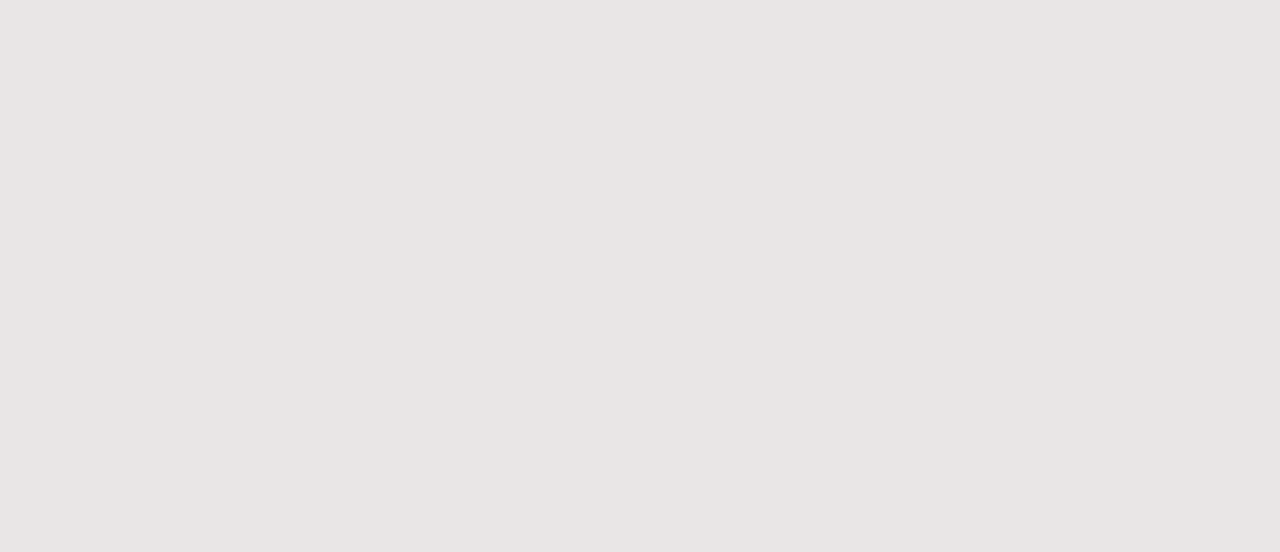
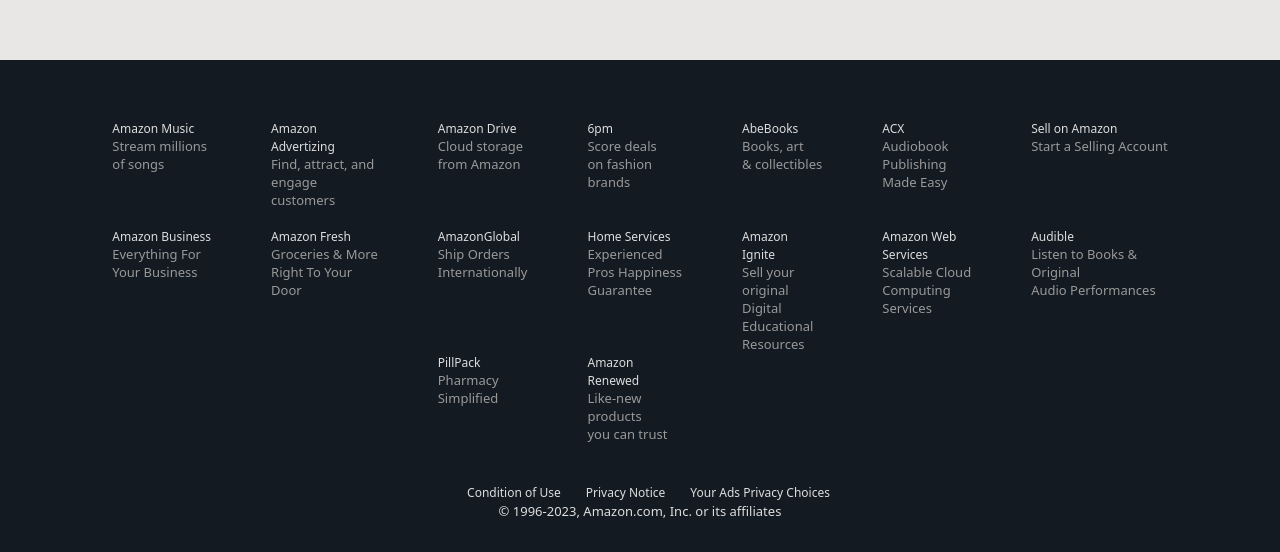
Before and after one commit to abby-7/Amazon-demo, a React (Create React App) app: page / in a window 1280 px wide. Shown: the part 1580-2132 px from the top of the page. Before the commit the page ends 1640 px from the top, so only its background shows below. Built offline with nearby package versions, Linux system fonts and the light colour scheme.

Commit message:
1.26 footer added, header improved

```diff
--- /dev/null
+++ b/src/components/Footer/FooterNav/footerNav.css
@@ -0,0 +1,22 @@
+.footer-nav {
+  display: flex;
+  justify-content: center;
+}
+
+.footer-content {
+  padding: 30px 0;
+  margin: 30px 0 0;
+  color: #ddd;
+  display: table-cell;
+}
+
+.footer-item-box {
+  padding: 0 2.5em;
+  text-align: left;
+  vertical-align: top;
+}
+
+.footer-item {
+  text-align: left;
+  line-height: 115%;
+}
--- /dev/null
+++ b/src/components/Footer/FooterNav/footerNav.jsx
@@ -0,0 +1,239 @@
+import "./footerNav.css";
+
+export default function FooterNav() {
+  return (
+    <div className="footer-nav">
+      <table className="footer-content">
+        {/* 链接使用自带链接，估计网页还做的没那么快 */}
+        <tbody>
+          <tr>
+            <td className="footer-item-box">
+              <a
+                href="https://music.amazon.com?ref=dm_aff_amz_com"
+                className="footer-item"
+              >
+                Amazon Music
+                <br />
+                <span style={{ color: "#999" }}>
+                  Stream millions
+                  <br />
+                  of songs
+                </span>
+              </a>
+            </td>
+            <td className="footer-item-box">
+              <a
+                href="https://advertising.amazon.com/?ref=footer_advtsing_amzn_com"
+                className="footer-item"
+              >
+                Amazon <br />
+                Advertizing
+                <br />
+                <span style={{ color: "#999" }}>
+                  Find, attract, and
+                  <br />
+                  engage <br />
+                  customers
+                </span>
+              </a>
+            </td>
+            <td className="footer-item-box">
+              <a
+                href="https://www.amazon.com/gp/browse.html?node=15547130011&ref_=_us_footer_drive"
+                className="footer-item"
+              >
+                Amazon Drive
+                <br />
+                <span style={{ color: "#999" }}>
+                  Cloud storage
+                  <br />
+                  from Amazon
+                </span>
+              </a>
+            </td>
+            <td className="footer-item-box">
+              <a href="https://www.6pm.com/" className="footer-item">
+                6pm
+                <br />
+                <span style={{ color: "#999" }}>
+                  Score deals
+                  <br />
+                  on fashion
+                  <br /> brands
+                </span>
+              </a>
+            </td>
+            <td className="footer-item-box">
+              <a href="https://www.abebooks.com/" className="footer-item">
+                AbeBooks
+                <br />
+                <span style={{ color: "#999" }}>
+                  Books, art
+                  <br />& collectibles
+                </span>
+              </a>
+            </td>
+            <td className="footer-item-box">
+              <a href="https://www.acx.com/" className="footer-item">
+                ACX
+                <br />
+                <span style={{ color: "#999" }}>
+                  Audiobook
+                  <br /> Publishing
+                  <br />
+                  Made Easy
+                </span>
+              </a>
+            </td>
+            <td className="footer-item-box">
+              <a
+                href="https://sell.amazon.com/?ld=AZUSSOA-footer-aff&ref_=footer_sell"
+                className="footer-item"
+              >
+                Sell on Amazon
+                <br />
+                <span style={{ color: "#999" }}>Start a Selling Account</span>
+              </a>
+            </td>
+          </tr>
+          <br />
+          <tr>
+            <td className="footer-item-box">
+              <a
+                href="https://www.amazon.com/business?ref_=footer_retail_b2b"
+                className="footer-item"
+              >
+                Amazon Business
+                <br />
+                <span style={{ color: "#999" }}>
+                  Everything For
+                  <br />
+                  Your Business
+                </span>
+              </a>
+            </td>
+            <td className="footer-item-box">
+              <a
+                href="https://www.amazon.com/alm/storefront?almBrandId=QW1hem9uIEZyZXNo&ref_=footer_aff_fresh"
+                className="footer-item"
+              >
+                Amazon Fresh
+                <br />
+                <span style={{ color: "#999" }}>
+                  Groceries & More
+                  <br />
+                  Right To Your <br />
+                  Door
+                </span>
+              </a>
+            </td>
+            <td className="footer-item-box">
+              <a
+                href="https://www.amazon.com/gp/browse.html?node=230659011&ref_=footer_amazonglobal"
+                className="footer-item"
+              >
+                AmazonGlobal
+                <br />
+                <span style={{ color: "#999" }}>
+                  Ship Orders
+                  <br />
+                  Internationally
+                </span>
+              </a>
+            </td>
+            <td className="footer-item-box">
+              <a
+                href="https://www.amazon.com/services?ref_=footer_services"
+                className="footer-item"
+              >
+                Home Services
+                <br />
+                <span style={{ color: "#999" }}>
+                  Experienced
+                  <br /> Pros Happiness
+                  <br /> Guarantee
+                </span>
+              </a>
+            </td>
+            <td className="footer-item-box">
+              <a
+                href="https://ignite.amazon.com/?ref=amazon_footer_ignite"
+                className="footer-item"
+              >
+                Amazon
+                <br /> Ignite
+                <br />
+                <span style={{ color: "#999" }}>
+                  Sell your
+                  <br /> original
+                  <br />
+                  Digital <br />
+                  Educational
+                  <br />
+                  Resources
+                </span>
+              </a>
+            </td>
+            <td className="footer-item-box">
+              <a
+                href="https://aws.amazon.com/what-is-cloud-computing/?sc_channel=EL&sc_campaign=amazonfooter"
+                className="footer-item"
+              >
+                Amazon Web <br />
+                Services
+                <br />
+                <span style={{ color: "#999" }}>
+                  Scalable Cloud
+                  <br />
+                  Computing <br />
+                  Services
+                </span>
+              </a>
+            </td>
+            <td className="footer-item-box">
+              <a href="https://www.audible.com" className="footer-item">
+                Audible
+                <br />
+                <span style={{ color: "#999" }}>
+                  Listen to Books & <br />
+                  Original
+                  <br />
+                  Audio Performances
+                </span>
+              </a>
+            </td>
+          </tr>
+          <tr>
+            <td>&nbsp;</td>
+            <td>&nbsp;</td>
+            <td className="footer-item-box">
+              <a href="https://www.pillpack.com/" className="footer-item">
+                PillPack
+                <br />
+                <span style={{ color: "#999" }}>
+                  Pharmacy <br />
+                  Simplified
+                </span>
+              </a>
+            </td>
+            <td className="footer-item-box">
+              <a
+                href="https://www.amazon.com/gp/browse.html?node=12653393011&ref_=footer_usrenew"
+                className="footer-item"
+              >
+                Amazon <br />
+                Renewed
+                <br />
+                <span style={{ color: "#999" }}>
+                  Like-new <br />
+                  products <br />
+                  you can trust
+                </span>
+              </a>
+            </td>
+          </tr>
+        </tbody>
+      </table>
+    </div>
+  );
+}
--- /dev/null
+++ b/src/components/Footer/Terms/terms.css
@@ -0,0 +1,29 @@
+.terms {
+  padding: 10px 0 30px;
+  text-align: center;
+  box-sizing: border-box;
+  color: #ddd;
+}
+
+.term-list {
+  display: flex;
+  flex-wrap: wrap;
+  justify-content: center;
+  margin-bottom: 0;
+}
+
+a {
+  color: #ddd;
+  text-decoration: none;
+}
+
+a:hover {
+  text-decoration: underline;
+  color: #ddd;
+}
+
+li {
+  display: inline;
+  list-style-type: none;
+  padding: 0 20px 0 5px;
+}
--- /dev/null
+++ b/src/components/Footer/Terms/terms.jsx
@@ -0,0 +1,21 @@
+import "./terms.css";
+
+export default function Terms() {
+  return (
+    <div className="terms">
+      <ul className="term-list">
+        {/* 链接暂用官网 */}
+        <li>
+          <a href="https://www.amazon.com">Condition of Use</a>
+        </li>
+        <li>
+          <a href="https://www.amazon.com">Privacy Notice</a>
+        </li>
+        <li>
+          <a href="https://www.amazon.com">Your Ads Privacy Choices</a>
+        </li>
+      </ul>
+      <span>© 1996-2023, Amazon.com, Inc. or its affiliates</span>
+    </div>
+  );
+}
--- /dev/null
+++ b/src/components/Footer/footer.css
@@ -0,0 +1,6 @@
+.footer {
+  background-color: #131a22;
+  color: white;
+  width: 100%;
+  font-size: 12px;
+}
--- /dev/null
+++ b/src/components/Footer/footer.jsx
@@ -0,0 +1,13 @@
+import "./footer.css";
+
+import Terms from "./Terms/terms";
+import FooterNav from "./FooterNav/footerNav";
+
+export default function Footer() {
+  return (
+    <div className="footer">
+      <FooterNav />
+      <Terms />
+    </div>
+  );
+}
--- a/src/components/Header/header.css
+++ b/src/components/Header/header.css
@@ -29,6 +29,9 @@
   border-color: black;
   border-radius: 2px;
   height: 50px;
+  /* width: 150px; */
+  white-space: nowrap;
+  /* 让文字不换行 */
 }
 
 .select-address:hover {
@@ -50,7 +53,8 @@
 .search-box {
   padding: 10px 4px 10px 3px;
   height: 60px;
-  width: 650px;
+  /* width: 50vw; */
+  width: auto;
   margin: 0px 10 0px 10;
   display: flex;
   align-items: center;
@@ -70,6 +74,7 @@
 .search-input {
   height: 40px;
   width: 45vw;
+  /* width:auto;不能用这个 */
   padding: 10px 4px 0 3px;
   margin-top: 10px;
   margin-bottom: 10px;
@@ -112,10 +117,12 @@
 
 .sign-in-area-1 {
   margin-left: 5px;
+  white-space: nowrap;
 }
 
 .return-orders {
   margin-left: 20px;
+  white-space: nowrap;
 }
 
 .cart {
--- a/src/components/Homepage/homepage.jsx
+++ b/src/components/Homepage/homepage.jsx
@@ -1,11 +1,12 @@
-import { useState } from 'react'
-import './homepage.css'
+import { useState } from "react";
+import "./homepage.css";
 
-import Header from '../Header/header'
-import Navbar from '../Navbar/navbar'
-import ItemBox1 from './HomepageComponment/itemBox'
-import ItemBox2 from './HomepageComponment/itemBox2'
-import Carousel from '../Carousel/carousel'
+import Header from "../Header/header";
+import Navbar from "../Navbar/navbar";
+import ItemBox1 from "./HomepageComponment/itemBox";
+import ItemBox2 from "./HomepageComponment/itemBox2";
+import Carousel from "../Carousel/carousel";
+import Footer from "../Footer/footer";
 
 function HomePage() {
   return (
@@ -18,8 +19,9 @@
         <ItemBox2 />
       </div>
       {/* 这个box还能优化，减少代码量，稍后做 */}
+      <Footer />
     </>
-  )
+  );
 }
 
-export default HomePage
+export default HomePage;
```
Also changed, not shown: src/components/Header/header.jsx (+16 -14 lines).
